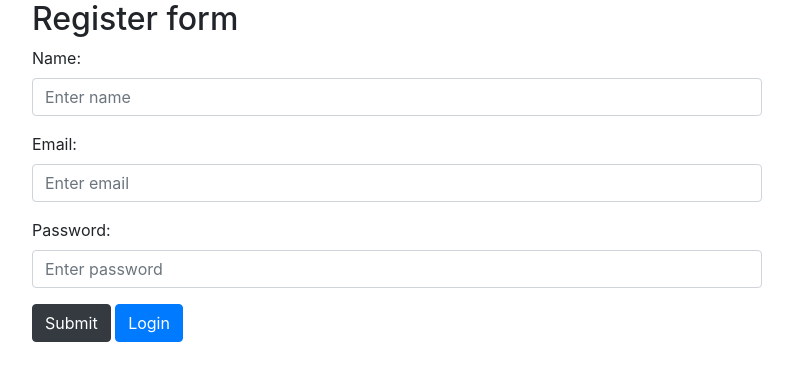
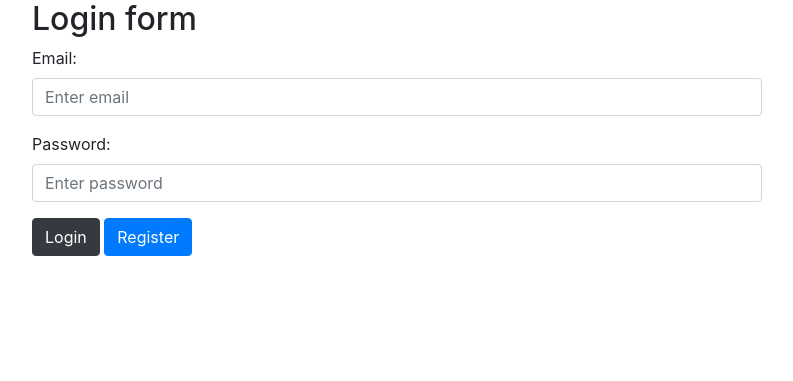
Before and after one commit to Kartik02/Employee-login, a Flask app: page / in a window 1280 px wide. Shown: the top 381 px of the page, without its empty margins (243-1036 px from the left). Run offline with Flask 3, Linux system fonts and the light colour scheme.

Commit message:
start from here

```diff
--- a/app.py
+++ b/app.py
@@ -12,85 +12,48 @@ app.secret_key = 'secrete_key'
 class User(db.Model):
     id = db.Column(db.Integer, primary_key=True)
     name = db.Column(db.String(100), nullable=False)
-    email = db.Column(db.String(100), unique=True)
+    username = db.Column(db.String(100), unique=True)
     password = db.Column(db.String(100))
-
-    def __init__(self, name, email, password):
+    def __init__(self, name, username, password):
         self.name = name
-        self.email = email
+        self.username = username
         self.password = bcrypt.hashpw(password.encode('utf-8'), bcrypt.gensalt()).decode('utf-8')
-
     def check_password(self, password):
         return bcrypt.checkpw(password.encode('utf-8'), self.password.encode('utf-8'))
-
-class Product(db.Model):
-    id = db.Column(db.Integer, primary_key=True)
-    restaurantName = db.Column(db.String(100), nullable=False)
-    productName = db.Column(db.String(100), nullable=False)
-    productImage = db.Column(db.LargeBinary)
-
-    def __init__(self, restaurantName, productName, productImage):
-        self.restaurantName = restaurantName
-        self.productName = productName
-        self.productImage = productImage
-
 
 with app.app_context():
     db.create_all()
 
 admin = Admin(app, name='Admin Panel', template_mode='bootstrap3')
 admin.add_view(ModelView(User, db.session))
-admin.add_view(ModelView(Product, db.session))
 
 @app.route('/')
 def index():
-    return render_template('register.html')
-
-
-@app.route('/register', methods=['GET', 'POST'])
-def register():
-    if request.method == 'POST':
-        name = request.form['name']
-        email = request.form['email']
-        password = request.form['password']
-
-        new_user = User(name=name, email=email, password=password)
-        db.session.add(new_user)
-        db.session.commit()
-        return redirect('/login')
-    else:
-        return render_template('register.html', error='Email Already Registered')
-
-    return render_template('register.html')
+    return render_template('login.html')
 
 @app.route('/login', methods=['GET', 'POST'])
 def login():
     if request.method == 'POST':
-        email = request.form['email']
+        username = request.form['username']
         password = request.form['password']
-
-        user = User.query.filter_by(email=email).first()
-
+        user = User.query.filter_by(username=username).first()
         if user and user.check_password(password):
-            session['email'] = user.email
+            session['username'] = user.username
             return redirect('/dashboard')
         else:
             return render_template('login.html', error = 'Invalid User')
-
     return render_template('login.html')
 
 @app.route('/dashboard', methods=['GET', 'POST'])
 def dashboard():
-    if session['email']:
-        user = User.query.filter_by(email=session['email']).first()
+    if session['username']:
+        user = User.query.filter_by(username=session['username']).first()
         return render_template('a.html', user=user)
     return redirect('/login')
 
-
-
 @app.route('/logout')
 def logout():
-    session.pop('email', None)
+    session.pop('username', None)
     return redirect('/login')
 
 if __name__ == '__main__':
--- a/templates/login.html
+++ b/templates/login.html
@@ -17,12 +17,12 @@
           <h2>Login form</h2>
           <form action="/login" method="POST">
             <div class="form-group">
-              <label for="email">Email:</label>
-              <input type="email" class="form-control" id="email" placeholder="Enter email" name="email">
+              <label for="username">Email:</label>
+              <input type="text" class="form-control" id="username" placeholder="Enter email" name="username">
             </div>
             <div class="form-group">
               <label for="pwd">Password:</label>
-              <input type="password" class="form-control" id="pwd" placeholder="Enter password" name="password">
+              <input type="password" class="form-control" id="password" placeholder="Enter password" name="password">
             </div>
             <button type="submit" class="btn btn-dark">Login</button>
               <a href="/register" class="btn btn-primary">Register</a>
--- a/templates/register.html
+++ /dev/null
@@ -1,38 +0,0 @@
-<!DOCTYPE html>
-<html lang="en">
-<head>
-  <title>Register Page</title>
-  <meta charset="utf-8">
-  <meta name="viewport" content="width=device-width, initial-scale=1">
-  <link rel="stylesheet" href="https://cdn.jsdelivr.net/npm/bootstrap@4.6.2/dist/css/bootstrap.min.css">
-  <script src="https://cdn.jsdelivr.net/npm/jquery@3.7.1/dist/jquery.slim.min.js"></script>
-  <script src="https://cdn.jsdelivr.net/npm/popper.js@1.16.1/dist/umd/popper.min.js"></script>
-  <script src="https://cdn.jsdelivr.net/npm/bootstrap@4.6.2/dist/js/bootstrap.bundle.min.js"></script>
-</head>
-<body>
-
-  <div class="container">
-      <div class="row justify-content-center">
-          <div class="col-sm-8">
-            <h2>Register form</h2>
-            <form action="/register" method="POST">
-              <div class="form-group">
-                <label for="name">Name:</label>
-                <input type="text" class="form-control" id="name" placeholder="Enter name" name="name">
-              </div>
-              <div class="form-group">
-                <label for="email">Email:</label>
-                <input type="email" class="form-control" id="email" placeholder="Enter email" name="email">
-              </div>
-              <div class="form-group">
-                <label for="pwd">Password:</label>
-                <input type="password" class="form-control" id="pwd" placeholder="Enter password" name="password">
-              </div>
-              <button type="submit" class="btn btn-dark">Submit</button>
-              <a href="/login" class="btn btn-primary">Login</a>
-            </form>
-          </div>
-      </div>
-  </div>
-</body>
-</html>
```
Also changed, not shown: instance/databse.db (deleted).
